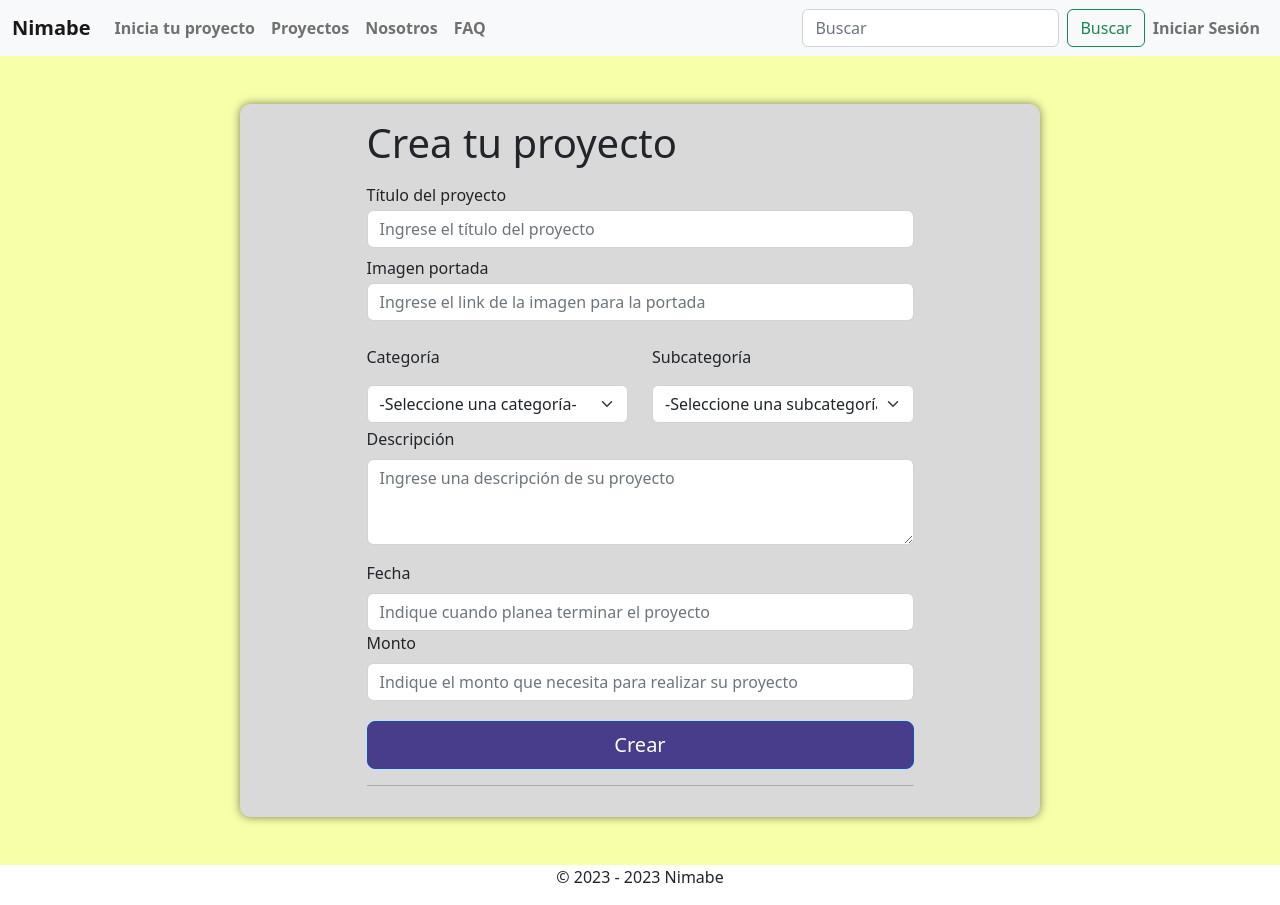
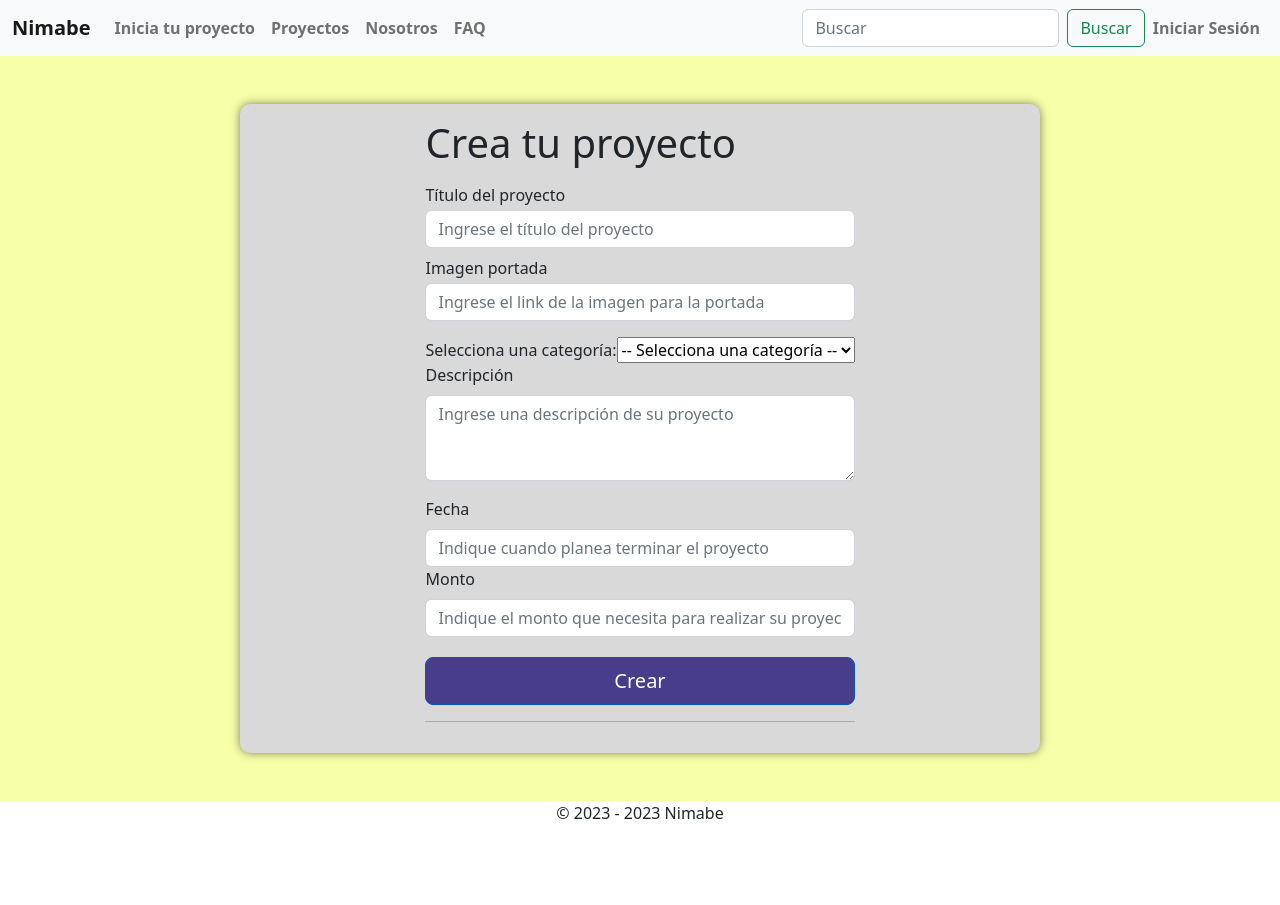
Before and after one commit to Soulhae/Proyecto-Ing.-Web-ICI4240-1, a React (Vite) app: page /nuevopform in a window 1280 px wide. After the commit the page ends 841 px from the top, so only its background shows below. Built offline with nearby package versions, Linux system fonts and the light colour scheme.

Commit message:
categorias y subcategorias

```diff
--- /dev/null
+++ b/src/components/CategoryDropdown.jsx
@@ -0,0 +1,28 @@
+import React, { useState } from "react";
+
+const CategoryDropdown = (props) => {
+    const [selectedCategory, setSelectedCategory] = useState("");
+
+    const handleCategoryChange = (event) => {
+        setSelectedCategory(event.target.value);
+        props.onCategoryChange(event.target.value);
+    };
+
+    return (
+        <div>
+            <label htmlFor="category">Selecciona una categoría:</label>
+            <select
+                id="category"
+                value={selectedCategory}
+                onChange={handleCategoryChange}
+            >
+                <option value="">-- Selecciona una categoría --</option>
+                <option value="arte">Arte</option>
+                <option value="videojuegos">Videojuegos</option>
+                <option value="tecnologia">Tecnología</option>
+            </select>
+        </div>
+    );
+};
+
+export default CategoryDropdown;
--- /dev/null
+++ b/src/components/SubCategoryDropdown.jsx
@@ -0,0 +1,53 @@
+import React, { useState, useEffect } from "react";
+
+const SubcategoryDropdown = (props) => {
+    const [selectedSubcategory, setSelectedSubcategory] = useState("");
+    const [subcategories, setSubcategories] = useState([]);
+    const categoria = {
+        categoria: props.category,
+    };
+    // console.log(categoria);
+
+    useEffect(() => {
+        // simulate an API call to get subcategories based on the selected category
+        const getSubcategories = async () => {
+            const subcategories = await fetch(
+                "http://localhost:3000/subcategorias",
+                {
+                    method: "POST",
+                    headers: {
+                        "Content-Type": "application/json",
+                    },
+                    body: JSON.stringify(categoria),
+                }
+            ).then((response) => response.json());
+            setSubcategories(subcategories);
+        };
+        getSubcategories();
+    }, [props.category]);
+
+    const handleSubcategoryChange = (event) => {
+        setSelectedSubcategory(event.target.value);
+        props.onSubcategoryChange(event.target.value);
+    };
+
+    return (
+        <div>
+            <label htmlFor="subcategory">Selecciona una subcategoría:</label>
+            <select
+                id="subcategory"
+                value={selectedSubcategory}
+                onChange={handleSubcategoryChange}
+            >
+                <option value="">-- Selecciona una subcategoría --</option>
+                {subcategories.map((subcategory) => (
+                    <option key={subcategory.id} value={subcategory.id}>
+                        {subcategory.subcategoria}
+                    </option>
+                ))}
+            </select>
+        </div>
+    );
+};
+
+export default SubcategoryDropdown;
--- a/src/pages/NuevoPForm.jsx
+++ b/src/pages/NuevoPForm.jsx
@@ -1,10 +1,12 @@
 import styles from "../styles/modules/NuevoPForm.module.scss";
 import { useFormik } from "formik";
 import { pSchema } from "../schemas/indexP";
-import { Container } from "react-bootstrap";
 import { Link, useNavigate } from "react-router-dom";
 import axios from "axios";
-import { Button, Form, Row, Col } from "react-bootstrap";
+import { Container, Button, Form, Row, Col } from "react-bootstrap";
+import React, { useState } from "react";
+import CategoryDropdown from "../components/CategoryDropdown";
+import SubcategoryDropdown from "../components/SubCategoryDropdown";
 
 const NuevoPForm = () => {
     const navigate = useNavigate();
@@ -44,6 +46,17 @@ const NuevoPForm = () => {
     });
 
     //console.log(errors);
+    const [selectedCategory, setSelectedCategory] = useState("");
+    const [selectedSubcategory, setSelectedSubcategory] = useState("");
+
+    const handleCategoryChange = (category) => {
+        setSelectedCategory(category);
+        setSelectedSubcategory("");
+    };
+
+    const handleSubcategoryChange = (subcategory) => {
+        setSelectedSubcategory(subcategory);
+    };
 
     return (
         <Container>
@@ -106,7 +119,7 @@ const NuevoPForm = () => {
                         />
                     </Form.Group>
 
-                    <Row>
+                    {/* <Row>
                         <Col>
                             <Form.Group>
                                 <Form.Label
@@ -182,6 +195,27 @@ const NuevoPForm = () => {
                                 </Form.Select>
                             </Form.Group>
                         </Col>
+                    </Row> */}
+                    <Row>
+                        <div>
+                            <CategoryDropdown
+                                onCategoryChange={handleCategoryChange}
+                            />
+                            {selectedCategory && (
+                                <SubcategoryDropdown
+                                    category={selectedCategory}
+                                    onSubcategoryChange={
+                                        handleSubcategoryChange
+                                    }
+                                />
+                            )}
+                            {selectedSubcategory && (
+                                <p>
+                                    You have selected subcategory{" "}
+                                    {selectedSubcategory}.
+                                </p>
+                            )}
+                        </div>
                     </Row>
 
                     <Form.Group
```
Also changed, not shown: src/backend/app.js (+19 -1 lines).
